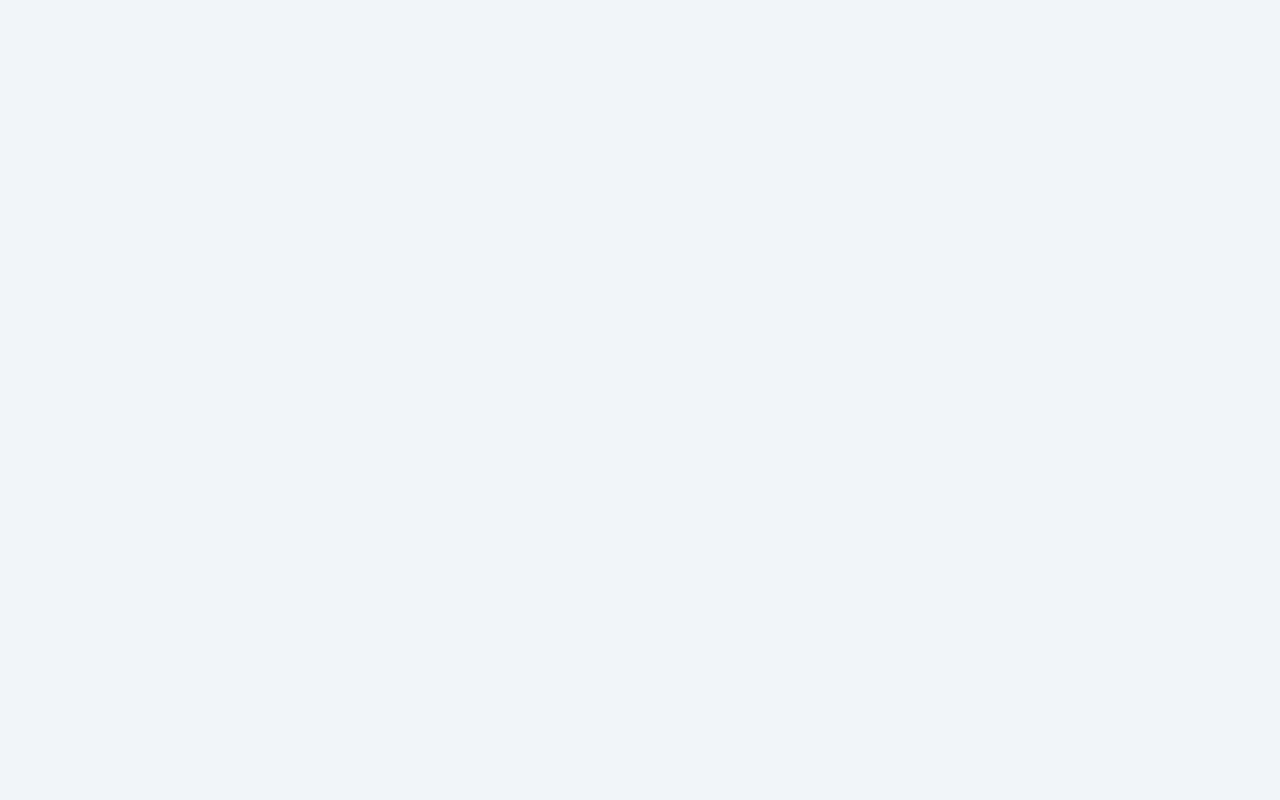
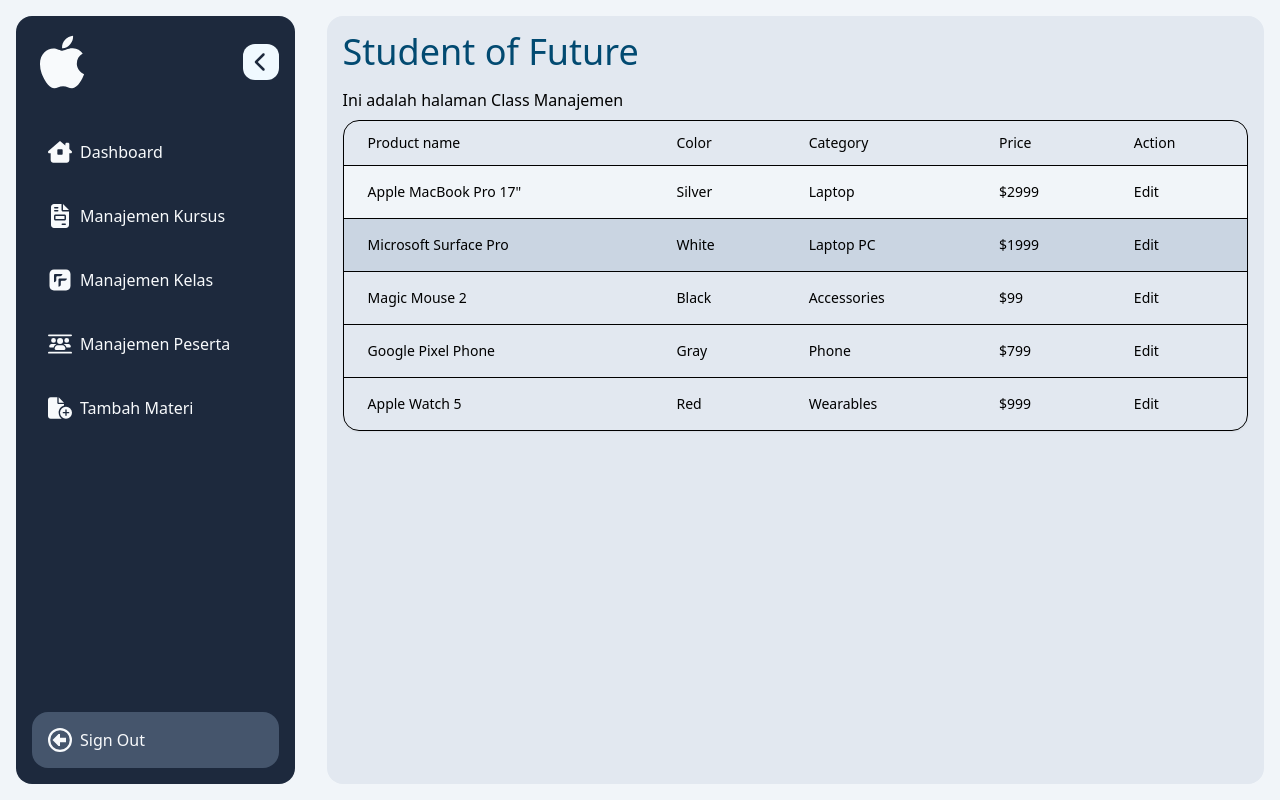
Before and after one commit to stywn93/sinau, a React (Vite) app: page /dashboard/class-management in a window 1280 px wide. Before the commit this address had no page. Built offline with nearby package versions, Linux system fonts and the light colour scheme.

Commit message:
add table component

```diff
--- a/src/component/Card.jsx
+++ b/src/component/Card.jsx
@@ -1,6 +1,6 @@
 export default function Card({ title, subtitle }) {
   return (
-    <div className="flex-1 bg-sky-800 text-slate-50 min-w-72 min-h-48 rounded-2xl">
+    <div className="flex-1 bg-slate-800 text-slate-50 min-w-72 min-h-48 rounded-2xl">
       <div id="detail" className="flex flex-col items-center justify-center w-full h-full">
         <h1 className="mx-2 text-2xl text-center uppercase">{title}</h1>
         <p className="mx-2 text-sm text-center text-slate-200">{subtitle}</p>
--- /dev/null
+++ b/src/component/ClassManagement.jsx
@@ -0,0 +1,10 @@
+import Table from "./Table";
+
+export default function ClassManagement(){
+  return(
+    <>
+    <h1>Ini adalah halaman Class Manajemen</h1>
+    <Table/>
+    </>
+  );
+}
--- a/src/component/Sidebar.jsx
+++ b/src/component/Sidebar.jsx
@@ -14,7 +14,7 @@
   const [isOpen, setIsOpen] = useState(false);
   return (
     <aside
-      className={`flex w-full md:w-sm bg-linear-180 from-sky-400 to-sky-900 flex-col rounded-2xl m-4 transition-all duration-700`}
+      className={`flex w-full md:w-sm bg-slate-800 flex-col rounded-2xl m-4 transition-all duration-700`}
     >
       <div
         className="flex items-center justify-between p-4 text-2xl uppercase text-slate-50"
@@ -41,7 +41,7 @@
           </li>
           <li className="p-4 mx-4 text-md hover:bg-slate-100 hover:text-slate-800 rounded-2xl">
             <Link
-              to={"/dashboard"}
+              to={"/dashboard/course-management"}
               className="flex flex-row items-center gap-2"
             >
               <FaFileInvoice className="text-2xl" />
@@ -50,7 +50,7 @@
           </li>
           <li className="p-4 mx-4 text-md hover:bg-slate-100 hover:text-slate-800 rounded-2xl">
             <Link
-              to={"/dashboard"}
+              to={"/dashboard/class-management"}
               className="flex flex-row items-center gap-2"
             >
               <FaRedRiver className="text-2xl" />
@@ -59,7 +59,7 @@
           </li>
           <li className="p-4 mx-4 text-md hover:bg-slate-100 hover:text-slate-800 rounded-2xl">
             <Link
-              to={"/dashboard"}
+              to={"/dashboard/student-management"}
               className="flex flex-row items-center gap-2"
             >
               <FaUsersBetweenLines className="text-2xl" />
@@ -79,7 +79,7 @@
       </div>
       <div className="w-full text-slate-50" id="profile">
         <ul className="flex flex-col gap-2 my-4 list-none">
-          <li className="p-4 mx-4 text-md bg-orange-400 rounded-2xl hover:bg-orange-500 hover:text-slate-100 hover:rounded-2xl">
+          <li className="p-4 mx-4 text-md bg-slate-600 rounded-2xl hover:bg-red-500 hover:text-slate-100 hover:rounded-2xl">
             <Link
               to={"/dashboard"}
               className="flex flex-row items-center gap-2"
--- /dev/null
+++ b/src/component/Table.jsx
@@ -0,0 +1,109 @@
+export default function Table() {
+  return (
+    <div className="my-2 relative overflow-x-auto bg-neutral-primary-soft shadow-xs rounded-2xl border border-default">
+      <table className="w-full text-sm text-left rtl:text-right text-body">
+        <thead className="bg-neutral-secondary-soft border-b border-default">
+          <tr>
+            <th scope="col" className="px-6 py-3 font-medium">
+              Product name
+            </th>
+            <th scope="col" className="px-6 py-3 font-medium">
+              Color
+            </th>
+            <th scope="col" className="px-6 py-3 font-medium">
+              Category
+            </th>
+            <th scope="col" className="px-6 py-3 font-medium">
+              Price
+            </th>
+            <th scope="col" className="px-6 py-3 font-medium">
+              Action
+            </th>
+          </tr>
+        </thead>
+        <tbody>
+          <tr className="odd:bg-slate-100 even:bg-slate-800 border-b border-default">
+            <th
+              scope="row"
+              className="px-6 py-4 font-medium text-heading whitespace-nowrap"
+            >
+              Apple MacBook Pro 17"
+            </th>
+            <td className="px-6 py-4">Silver</td>
+            <td className="px-6 py-4">Laptop</td>
+            <td className="px-6 py-4">$2999</td>
+            <td className="px-6 py-4">
+              <a href="#" className="font-medium text-fg-brand hover:underline">
+                Edit
+              </a>
+            </td>
+          </tr>
+          <tr className="odd:bg-slate-100 even:bg-slate-300 border-b border-default">
+            <th
+              scope="row"
+              className="px-6 py-4 font-medium text-heading whitespace-nowrap"
+            >
+              Microsoft Surface Pro
+            </th>
+            <td className="px-6 py-4">White</td>
+            <td className="px-6 py-4">Laptop PC</td>
+            <td className="px-6 py-4">$1999</td>
+            <td className="px-6 py-4">
+              <a href="#" className="font-medium text-fg-brand hover:underline">
+                Edit
+              </a>
+            </td>
+          </tr>
+          <tr className="odd:bg-neutral-primary even:bg-neutral-secondary-soft border-b border-default">
+            <th
+              scope="row"
+              className="px-6 py-4 font-medium text-heading whitespace-nowrap"
+            >
+              Magic Mouse 2
+            </th>
+            <td className="px-6 py-4">Black</td>
+            <td className="px-6 py-4">Accessories</td>
+            <td className="px-6 py-4">$99</td>
+            <td className="px-6 py-4">
+              <a href="#" className="font-medium text-fg-brand hover:underline">
+                Edit
+              </a>
+            </td>
+          </tr>
+          <tr className="odd:bg-neutral-primary even:bg-neutral-secondary-soft border-b border-default">
+            <th
+              scope="row"
+              className="px-6 py-4 font-medium text-heading whitespace-nowrap"
+            >
+              Google Pixel Phone
+            </th>
+            <td className="px-6 py-4">Gray</td>
+            <td className="px-6 py-4">Phone</td>
+            <td className="px-6 py-4">$799</td>
+            <td className="px-6 py-4">
+              <a href="#" className="font-medium text-fg-brand hover:underline">
+                Edit
+              </a>
+            </td>
+          </tr>
+          <tr className="odd:bg-neutral-primary even:bg-neutral-secondary-soft">
+            <th
+              scope="row"
+              className="px-6 py-4 font-medium text-heading whitespace-nowrap"
+            >
+              Apple Watch 5
+            </th>
+            <td className="px-6 py-4">Red</td>
+            <td className="px-6 py-4">Wearables</td>
+            <td className="px-6 py-4">$999</td>
+            <td className="px-6 py-4">
+              <a href="#" className="font-medium text-fg-brand hover:underline">
+                Edit
+              </a>
+            </td>
+          </tr>
+        </tbody>
+      </table>
+    </div>
+  );
+}
--- a/src/main.jsx
+++ b/src/main.jsx
@@ -7,6 +7,7 @@
 import DashboardLayout from "./component/DashboardLayout.jsx";
 import Resume from "./component/Resume.jsx";
 import AddMateri from "./component/AddMateri.jsx";
+import ClassManagement from "./component/ClassManagement.jsx";
 
 createRoot(document.getElementById("root")).render(
   <StrictMode>
@@ -18,6 +19,9 @@
         <Route path="/dashboard" element={<DashboardLayout />}>
           <Route index element={<Resume />}></Route>
           <Route path="add-materi" element={<AddMateri />}></Route>
+          <Route path="class-management" element={<ClassManagement/>}/>
+          <Route path="student-management" element={<ClassManagement/>}/>
+          <Route path="course-management" element={<ClassManagement/>}/>
         </Route>
 
       </Routes>
```
